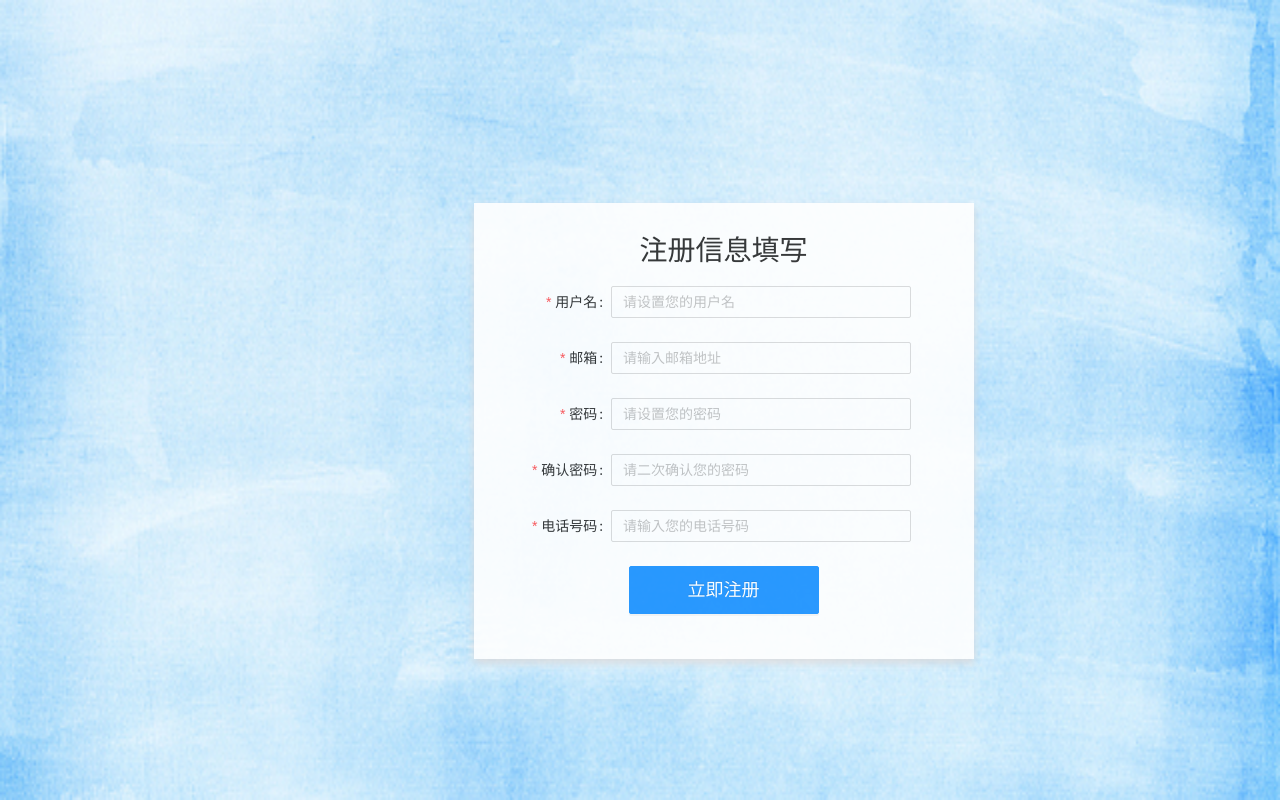
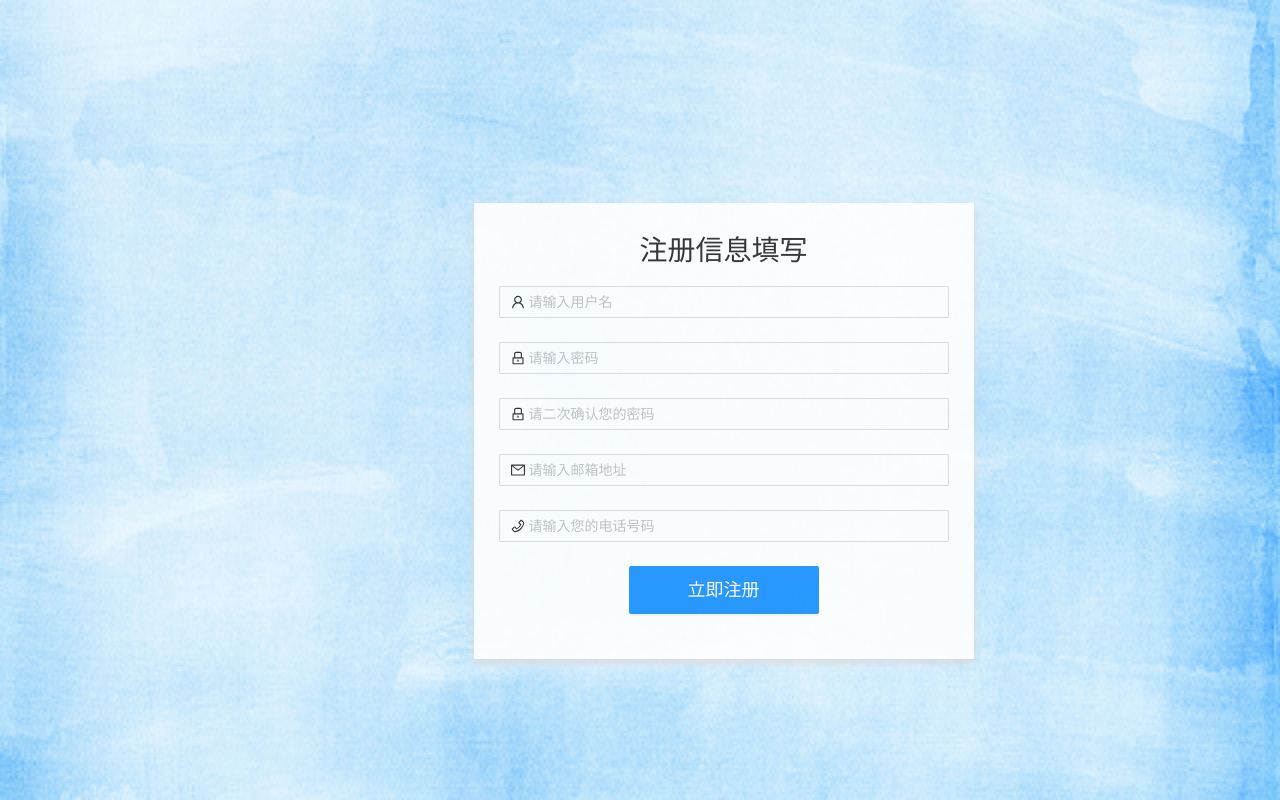
Before and after one commit to chliyang/my-app2, a React (Create React App) app: page /example/register in a window 1280 px wide. Built offline with nearby package versions, Linux system fonts and the light colour scheme.

Commit message:
feat: use my form component in register page

```diff
--- a/src/components/my-form.tsx
+++ b/src/components/my-form.tsx
@@ -16,7 +16,6 @@ interface IMyFormProps {
   styles?: {
     readonly [key: string]: string;
   };
-  hasMoreInput?: boolean,
   title?: string,
   isLogin?: boolean,
   showConfirmPassword?: boolean,
@@ -32,31 +31,17 @@ const MyForm: React.FC<IMyFormProps> = ({
   setUsername,
   setPassword,
   title,
-  isLogin = true,
+  isLogin = false,
   showConfirmPassword = false,
   showEmail = false,
   showPhone = false,
-  hasMoreInput = false,
   handleSubmit,
   setEmail,
   setPhoneNumber,
   styles
 }) => {
-  const formItemLayout = hasMoreInput
-    ? {
-      labelCol: {
-        xs: { span: 4 },
-        sm: { span: 6 }
-      },
-      wrapperCol: {
-        xs: { span: 24 },
-        sm: { span: 16 }
-      }
-    }
-    : {};
   return (
     <Form
-      {...formItemLayout}
       name="my-form"
       className="register-form"
       initialValues={{ remember: true }}
@@ -115,7 +100,6 @@ const MyForm: React.FC<IMyFormProps> = ({
 
       {showEmail && <Form.Item
         name="email"
-        label="邮箱"
         rules={[
           {
             type: "email",
@@ -135,7 +119,6 @@ const MyForm: React.FC<IMyFormProps> = ({
       </Form.Item>}
       {showPhone && <Form.Item
         name="phone"
-        label="电话号码"
         rules={[
           {
             required: true,
--- a/src/pages/login-page/login-page.tsx
+++ b/src/pages/login-page/login-page.tsx
@@ -9,6 +9,7 @@ const LoginPage: React.FC = () => {
     <div className={styles.login}>
       <MyForm
         loading={loading}
+        isLogin={true}
         buttonText={"登录"}
         setUsername={setUsername}
         setPassword={setPassword}
--- a/src/pages/register-page/hooks/use-register-page.ts
+++ b/src/pages/register-page/hooks/use-register-page.ts
@@ -3,11 +3,11 @@ import { useHistory } from "react-router-dom";
 import http from "../../../utils/http/request";
 
 const useRegisterPage = () => {
-  const [username, setUsername] = useState<string>();
-  const [email, setEmail] = useState<string>();
-  const [password, setPassword] = useState<string>();
-  const [phoneNumber, setPhoneNumber] = useState<string>();
-  const [loading, setLoading] = useState<string>();
+  const [username, setUsername] = useState<string>("");
+  const [email, setEmail] = useState<string>("");
+  const [password, setPassword] = useState<string>("");
+  const [phoneNumber, setPhoneNumber] = useState<string>("");
+  const [loading, setLoading] = useState<string>("");
   const history = useHistory();
 
   const handleRegister = () => {
--- a/src/pages/register-page/register-page.tsx
+++ b/src/pages/register-page/register-page.tsx
@@ -1,18 +1,7 @@
-import { Button, Form, Input } from "antd";
 import React from "react";
+import MyForm from "../../components/my-form";
 import useRegisterPage from "./hooks/use-register-page";
 import styles from "./register-page.module.scss";
-
-const formItemLayout = {
-  labelCol: {
-    xs: { span: 4 },
-    sm: { span: 6 }
-  },
-  wrapperCol: {
-    xs: { span: 24 },
-    sm: { span: 16 }
-  }
-};
 
 const RegisterPage: React.FC = () => {
   const {
@@ -25,118 +14,20 @@ const RegisterPage: React.FC = () => {
   } = useRegisterPage();
   return (
     <div className={styles.register}>
-      <Form
-        {...formItemLayout}
-        name="normal_register"
-        className="register-form"
-        initialValues={{ remember: true }}
-        onFinish={handleRegister}
-      >
-        <h1 className={styles.title}>注册信息填写</h1>
-        <Form.Item
-          name="name"
-          label="用户名"
-          rules={[
-            {
-              required: true,
-              message: "请设置您的用户名!",
-              whitespace: true
-            }
-          ]}
-        >
-          <Input
-            placeholder="请设置您的用户名"
-            onChange={(e) => setUsername(e.target.value)}
-          />
-        </Form.Item>
-        <Form.Item
-          name="email"
-          label="邮箱"
-          rules={[
-            {
-              type: "email",
-              message: "请输入正确的邮箱地址！"
-            },
-            {
-              required: true,
-              message: "请输入邮箱地址！"
-            }
-          ]}
-        >
-          <Input
-            placeholder="请输入邮箱地址"
-            onChange={(e) => setEmail(e.target.value)}
-          />
-        </Form.Item>
-        <Form.Item
-          name="password"
-          label="密码"
-          rules={[
-            {
-              required: true,
-              message: "请设置您的密码"
-            }
-          ]}
-          hasFeedback
-        >
-          <Input
-            type="password"
-            placeholder="请设置您的密码"
-            onChange={(e) => setPassword(e.target.value)}
-          />
-        </Form.Item>
-        <Form.Item
-          name="confirm"
-          label="确认密码"
-          dependencies={["password"]}
-          hasFeedback
-          rules={[
-            {
-              required: true,
-              message: "请二次确认您的密码"
-            },
-            ({ getFieldValue }) => ({
-              validator(_, value) {
-                if (!value || getFieldValue("password") === value) {
-                  return Promise.resolve();
-                }
-                return Promise.reject(new Error("两次输入的密码不一致!"));
-              }
-            })
-          ]}
-        >
-          <Input type="password" placeholder="请二次确认您的密码" />
-        </Form.Item>
-        <Form.Item
-          name="phone"
-          label="电话号码"
-          rules={[
-            {
-              required: true,
-              message: "请输入您的电话号码"
-            },
-            {
-              max: 11,
-              message: " 请输入正确的电话号码"
-            }
-          ]}
-        >
-          <Input
-            placeholder="请输入您的电话号码"
-            onChange={(e) => setPhoneNumber(e.target.value)}
-          />
-        </Form.Item>
-        <Form.Item>
-          <Button
-            type="primary"
-            htmlType="submit"
-            className="login-form-button"
-          >
-            立即注册
-          </Button>
-        </Form.Item>
-        <div>{loading}</div>
-      </Form>
+      <MyForm
+        loading={loading}
+        buttonText="立即注册"
+        styles={styles}
+        title="注册信息填写"
+        showConfirmPassword={true}
+        showEmail={true}
+        showPhone={true}
+        setUsername={setUsername}
+        setPassword={setPassword}
+        setEmail={setEmail}
+        setPhoneNumber={setPhoneNumber}
+        handleSubmit={handleRegister}
+      />
     </div>
   );
 };
```
